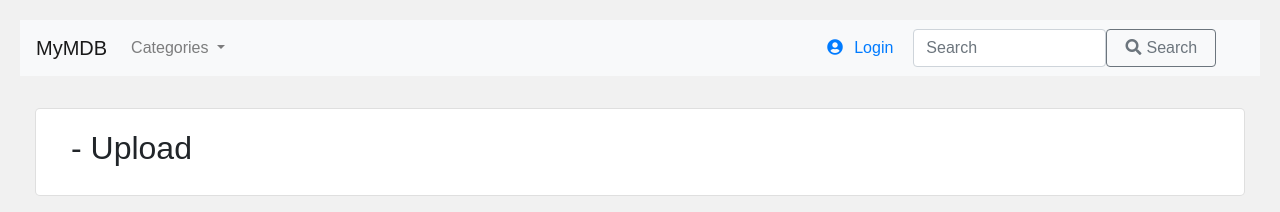
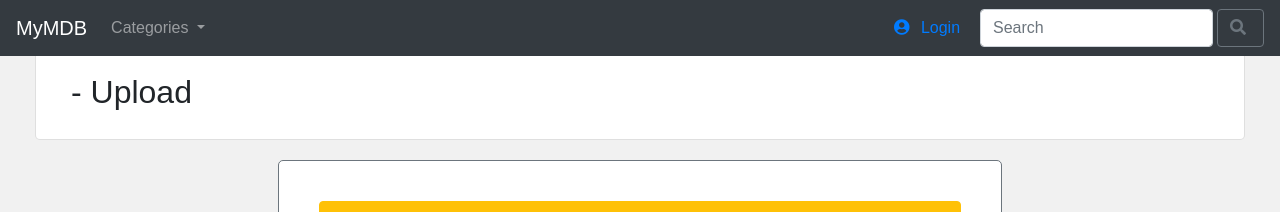
Before and after one commit to Alho77/myMDB, a Django app: template core/templates/core/imageupload/index.html in a window 1280 px wide. Shown: the top 212 px of the page. Run offline with Django 3.2, Linux system fonts and the light colour scheme; the template is opened without the code that fills it, so the values that code supplies are empty.

Commit message:
update color and search box

```diff
--- a/templates/includes/navbar.html
+++ b/templates/includes/navbar.html
@@ -1,4 +1,4 @@
-<nav class="navbar navbar-expand-lg navbar-light bg-light">
+<nav class="navbar navbar-expand-lg fixed-top navbar-dark bg-dark">
     <button class="navbar-toggler" type="button" data-toggle="collapse" data-target="#navbarTogglerDemo01"
         aria-controls="navbarTogglerDemo01" aria-expanded="false" aria-label="Toggle navigation">
         <span class="navbar-toggler-icon"></span>
@@ -33,8 +33,8 @@
         </a>
         {# Search form #}
         <form method="GET" action="" class="form-inline my-2 my-lg-0">
-            <input class="form-control col-sm-7" type="search" placeholder="Search" name="q">
-            <button class="btn btn-outline-secondary col-sm-4" type="submit"><i class="fas fa-search" style="margin-right:5px;"></i>Search</button>
+            <input class="form-control col-sm" type="search" placeholder="Search" name="q">
+            <button class="btn btn-outline-secondary col-sm" type="submit" style="margin-left:4px"><i class="fas fa-search" style="margin-right:5px;"></i></button>
         </form>
     </div>
 </nav>
```
